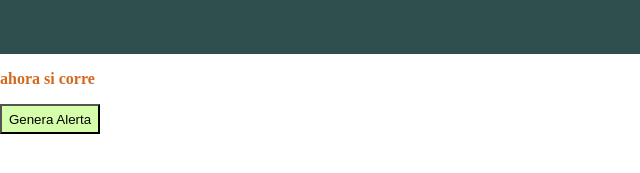
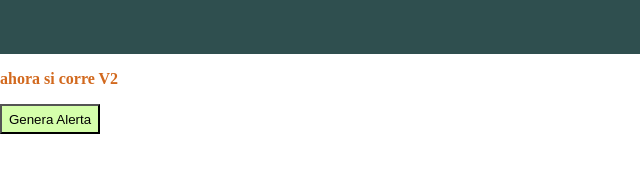
Before and after one commit to PabloGatica/AplicacionHTML, a website: page index.html in a window 1280 px wide. Shown: the part 167-340 px from the top of the page, 0-640 px from the left. Drawn offline with Linux system fonts and the light colour scheme.

Commit message:
ultima actualizacion v2

```diff
--- a/index.html
+++ b/index.html
@@ -11,7 +11,7 @@
         <h1 class="titulo">Información</h1>
     </header>
     <section>
-        <p class="parrafo"> ahora si corre</p>
+        <p class="parrafo"> ahora si corre V2</p>
         <input type="button" onclick="GeneraAlerta()"  class="boton" value="Genera Alerta">
     </section>
 </body>
```
